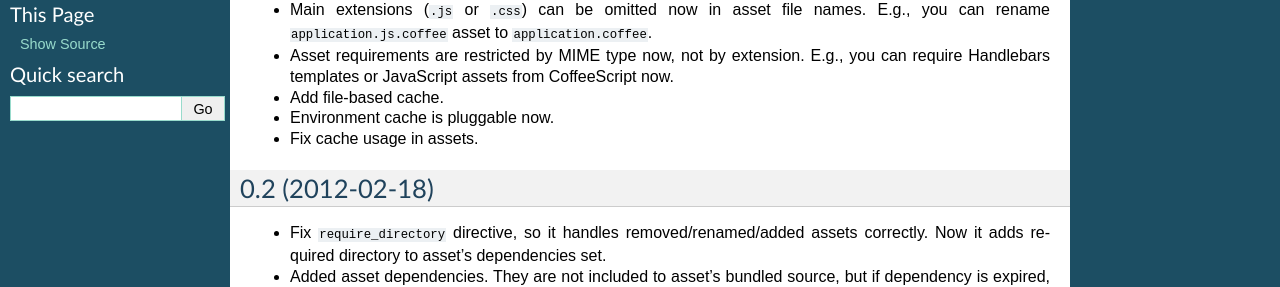
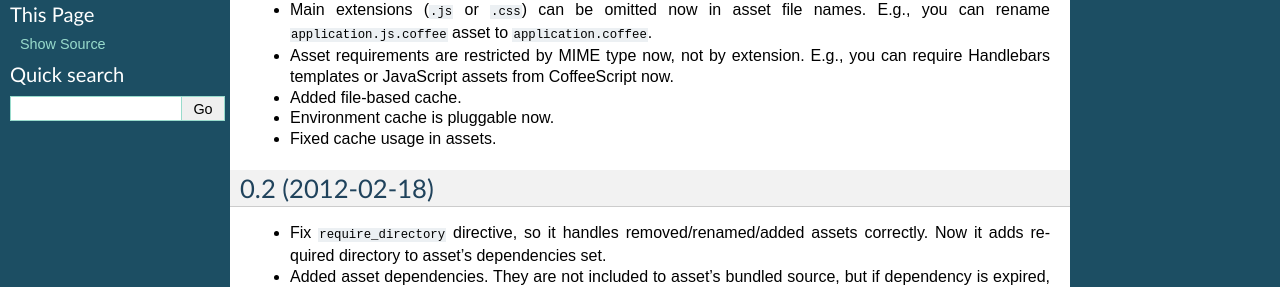
Before and after one commit to gears/gears, a Sphinx documentation site: the page built from docs/changelog.rst, in a window 1280 px wide. Shown: the part 215-502 px from the top of the page. Built offline with Sphinx 7.4.7, drawn with Linux system fonts in a browser that asks for light colours.

Commit message:
Fix verbs in changelog

```diff
--- a/docs/changelog.rst
+++ b/docs/changelog.rst
@@ -17,11 +17,11 @@ next release
   you can require Handlebars templates or JavaScript assets from CoffeeScript
   now.
 
-- Add file-based cache.
+- Added file-based cache.
 
 - Environment cache is pluggable now.
 
-- Fix cache usage in assets.
+- Fixed cache usage in assets.
 
 0.2 (2012-02-18)
 ----------------
```
